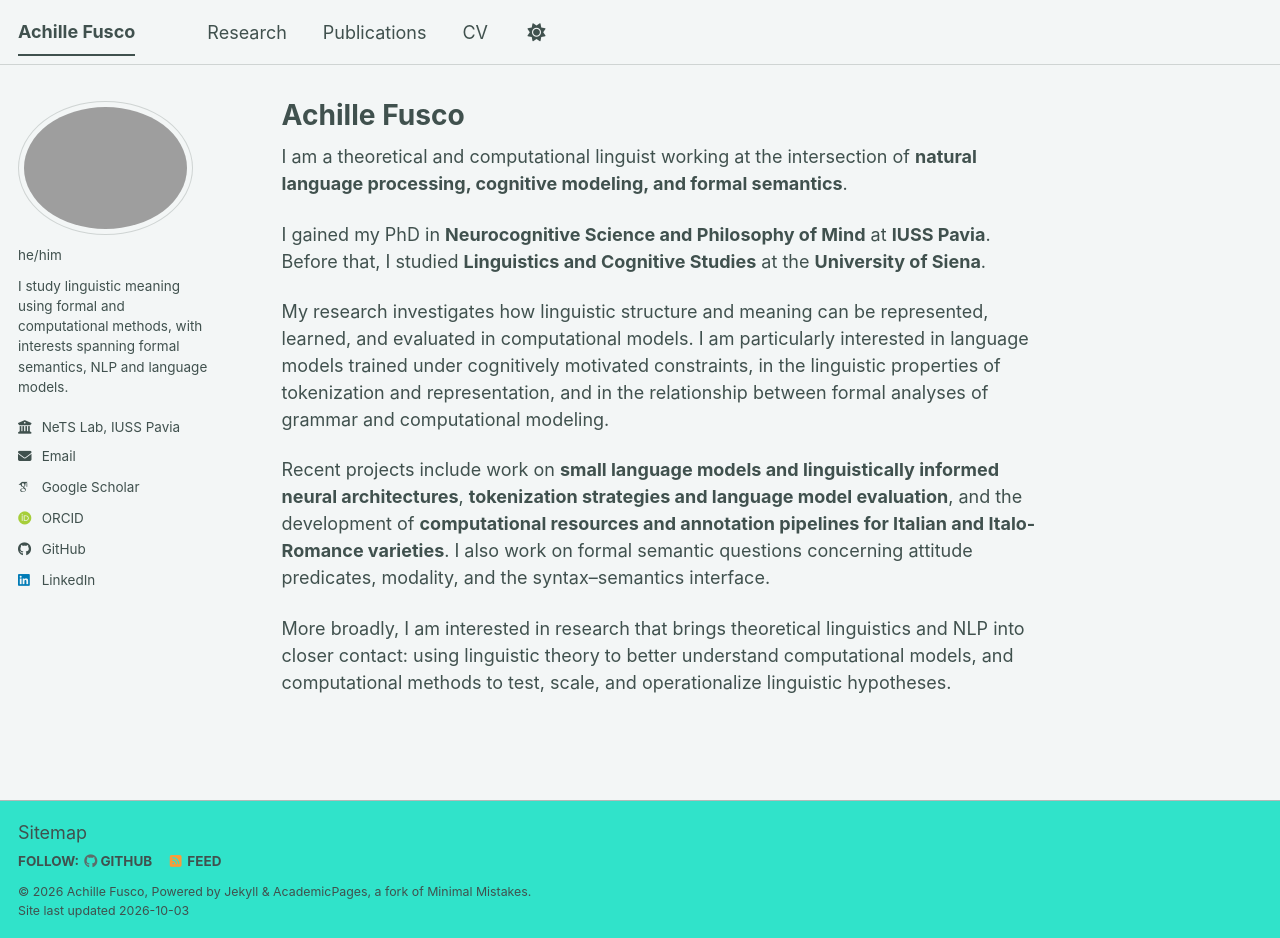
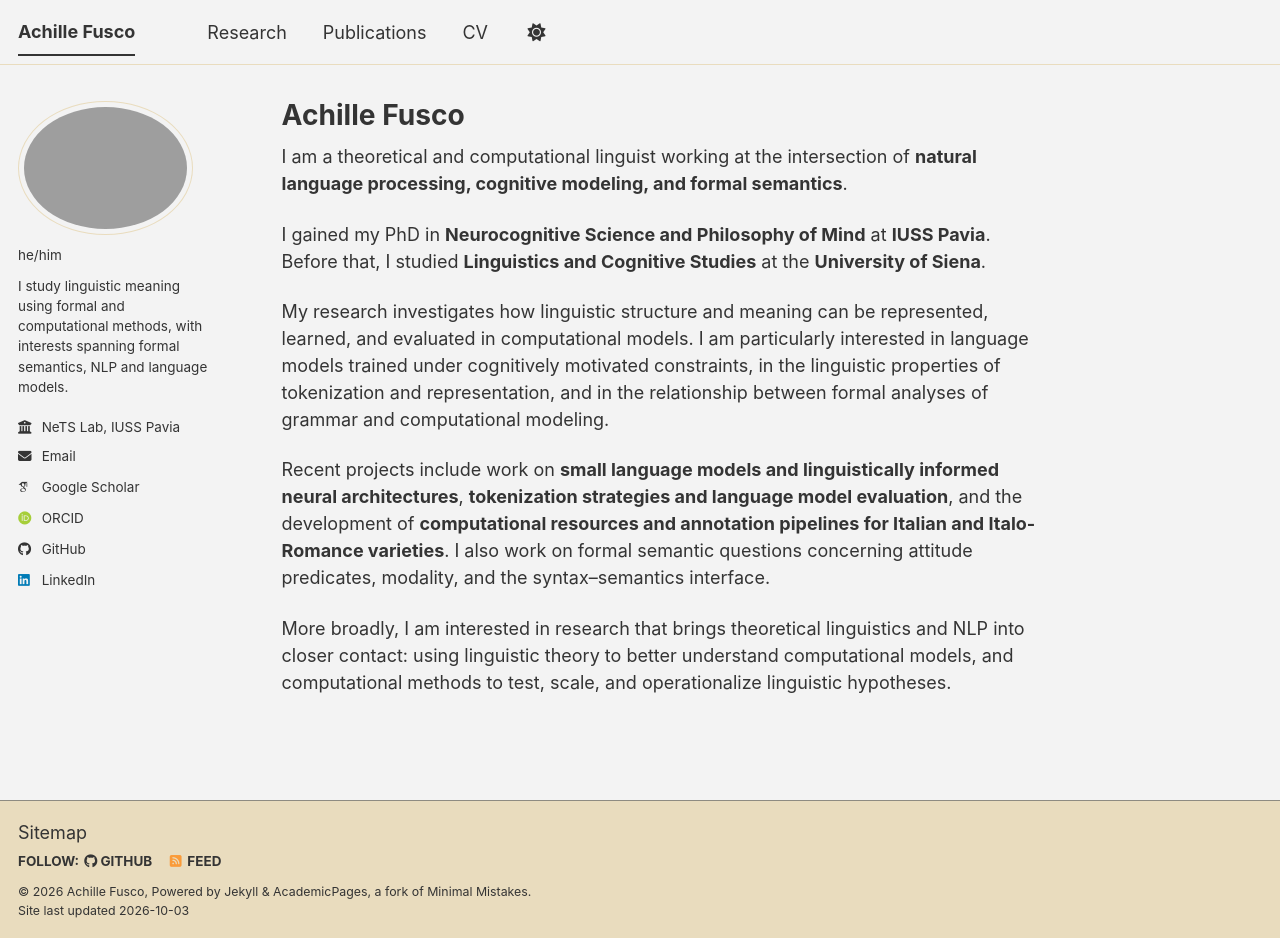
Before and after one commit to achille-fusco/achille-fusco.github.io, a Jekyll site: the page built from _pages/about.md, in a window 1280 px wide and 938 px high. Built offline with Jekyll 4.4.1, drawn with Linux system fonts in a browser that asks for light colours; some web fonts are replaced; a script bundle is joined from its source files by our own code; library files that are not in the unit come from our copies.

Commit message:
Change site theme from 'mint' to 'dirt'

```diff
--- a/_config.yml
+++ b/_config.yml
@@ -8,7 +8,7 @@
 
 # Basic Site Settings
 locale                   : "en-US"
-site_theme               : "mint" # The available themes options are "default", "air", "sunrise", "mint", "dirt" and "contrast"
+site_theme               : "dirt" # The available themes options are "default", "air", "sunrise", "mint", "dirt" and "contrast"
 title                    : "Achille Fusco"
 title_separator          : "-"
 name                     : #&name "Achille Fusco"
```
